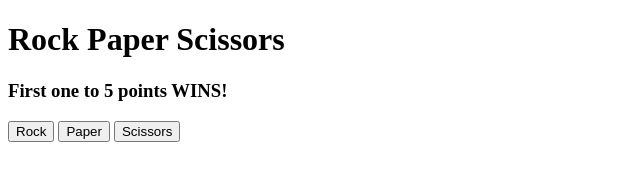
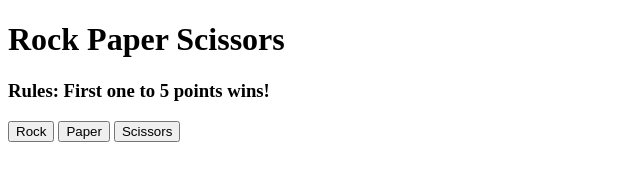
Before and after one commit to AlexBoonDev/RockPaperScissors, a plain HTML site: page index.html in a window 1280 px wide. Shown: the whole page, without its empty margins (0-640 px from the left). Drawn offline with Linux system fonts and the light colour scheme.

Commit message:
added divs

```diff
--- a/index.html
+++ b/index.html
@@ -10,8 +10,12 @@
 
 
 <body>
+    <div id="window">
+
+        <div id="text">
             <h1>Rock Paper Scissors</h1>
-    <h3>First one to 5 points WINS!</h2>
+            <h3>Rules: First one to 5 points wins!</h2>
+        </div>
 
         <div id="buttonContainer">
             <button id="rock">Rock</button>
@@ -21,6 +25,9 @@
 
         <div id="resultsBox">
         </div>
+
+    </div>
+
 </body>
 
 <script type="text/javascript" src="script.js"></script>
```
Lines whose indentation alone changed are shown as unchanged.
